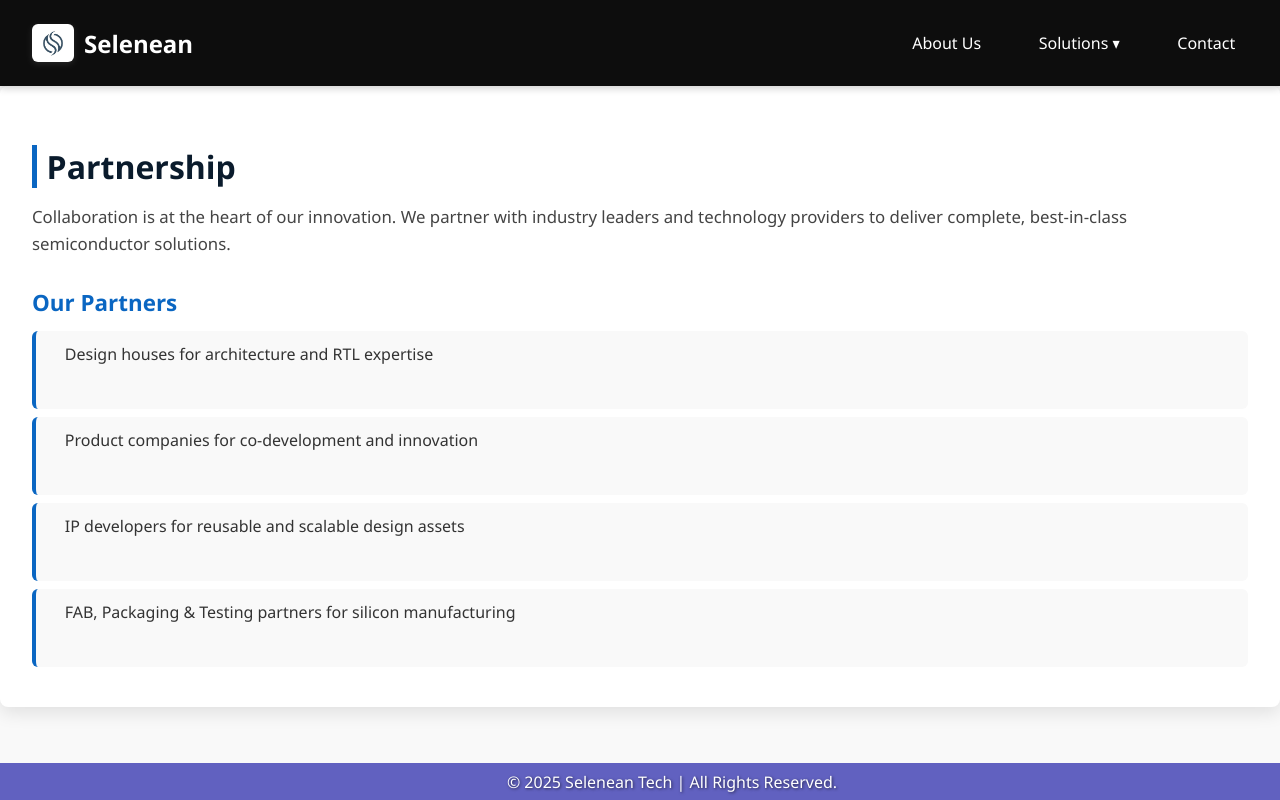
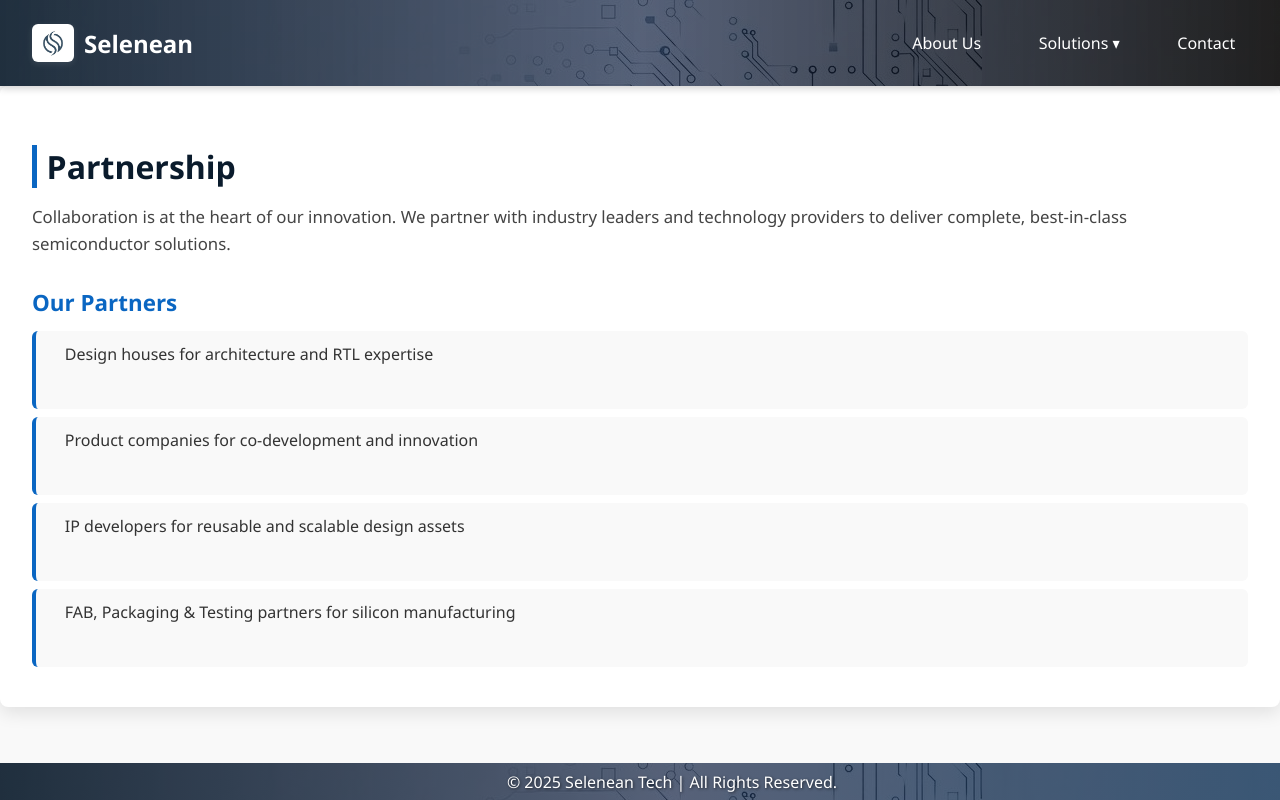
Before and after one commit to Mahendra1235/Seleneantech, a React (Create React App) app: page /solutions/partnership in a window 1280 px wide. Built offline with nearby package versions, Linux system fonts and the light colour scheme.

Commit message:
Changes in background colour for header and footer

```diff
--- a/src/App.css
+++ b/src/App.css
@@ -13,13 +13,19 @@ body {
 
 /* --- Navbar Container --- */
 .navbar {
+  background: linear-gradient(
+  to right,
+  rgba(10, 27, 44, 0.9),
+  rgba(17, 34, 68, 0.7),
+  rgba(9, 9, 9, 0.9)
+), url('../src/assets/Bg6.jpg');
   position: sticky;
   top: 0;
   z-index: 999;
   display: flex;
   justify-content: space-between;
   align-items: center;
-  background: rgba(0, 0, 0, 0.95);
+  /* background: rgba(0, 0, 0, 0.95);  */
   backdrop-filter: blur(6px);
   color: #fff;
   padding: 1.5rem 2rem;
@@ -473,7 +479,13 @@ body {
 
 /*Footer page */
 .footer {
-  background: #6161c0;
+  /* background: #6161c0; */
+  background: linear-gradient(
+  to right,
+  rgba(10, 27, 44, 0.9),
+  rgba(17, 34, 68, 0.7),
+  rgba(35, 69, 103, 0.9)
+), url('../src/assets/Bg6.jpg');
   position: fixed;
   bottom: 0;
   width: 100%;
```
